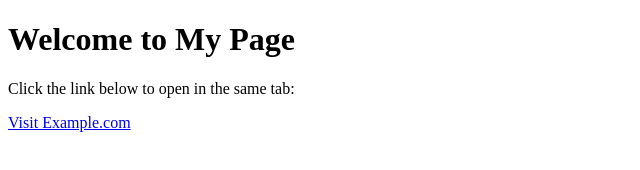
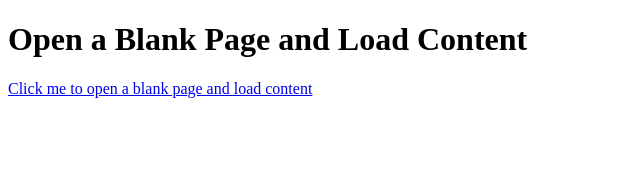
Before and after one commit to lo672/lo6721, a plain HTML site: page lowtaper.html in a window 1280 px wide. Shown: the whole page, without its empty margins (0-640 px from the left). Drawn offline with Linux system fonts and the light colour scheme.

Commit message:
Update lowtaper.html

```diff
--- a/lowtaper.html
+++ b/lowtaper.html
@@ -3,14 +3,24 @@
 <head>
     <meta charset="UTF-8">
     <meta name="viewport" content="width=device-width, initial-scale=1.0">
-    <title>Open Link in Same Tab</title>
+    <title>Load Content into Blank Page</title>
 </head>
 <body>
+    <h1>Open a Blank Page and Load Content</h1>
+    <p>
+        <a href="about:blank" target="_blank" onclick="openBlankPage()">Click me to open a blank page and load content</a>
+    </p>
 
-    <h1>Welcome to My Page</h1>
-    <p>Click the link below to open in the same tab:</p>
+    <script>
+        function openBlankPage() {
+            // Open a new blank window/tab
+            var newWindow = window.open('about:blank', '_blank');
 
-    <a href="https://www.example.com">Visit Example.com</a>
-
+            // Load content dynamically into the blank page
+            newWindow.document.write('<h2>Welcome to the Blank Page!</h2>');
+            newWindow.document.write('<p>This content was added dynamically using JavaScript.</p>');
+            newWindow.document.write('<p>You can add anything here, like <strong>HTML</strong>, <em>CSS</em>, or <u>JavaScript</u>!</p>');
+        }
+    </script>
 </body>
 </html>
```
